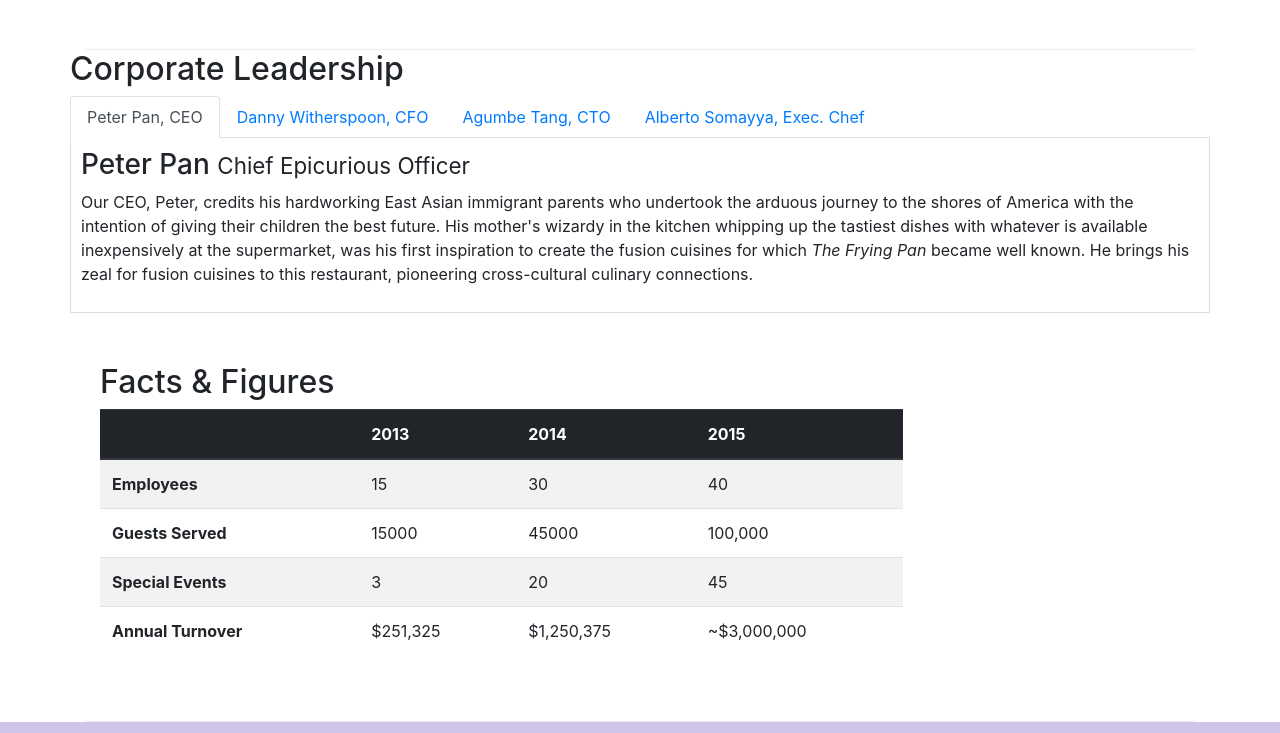
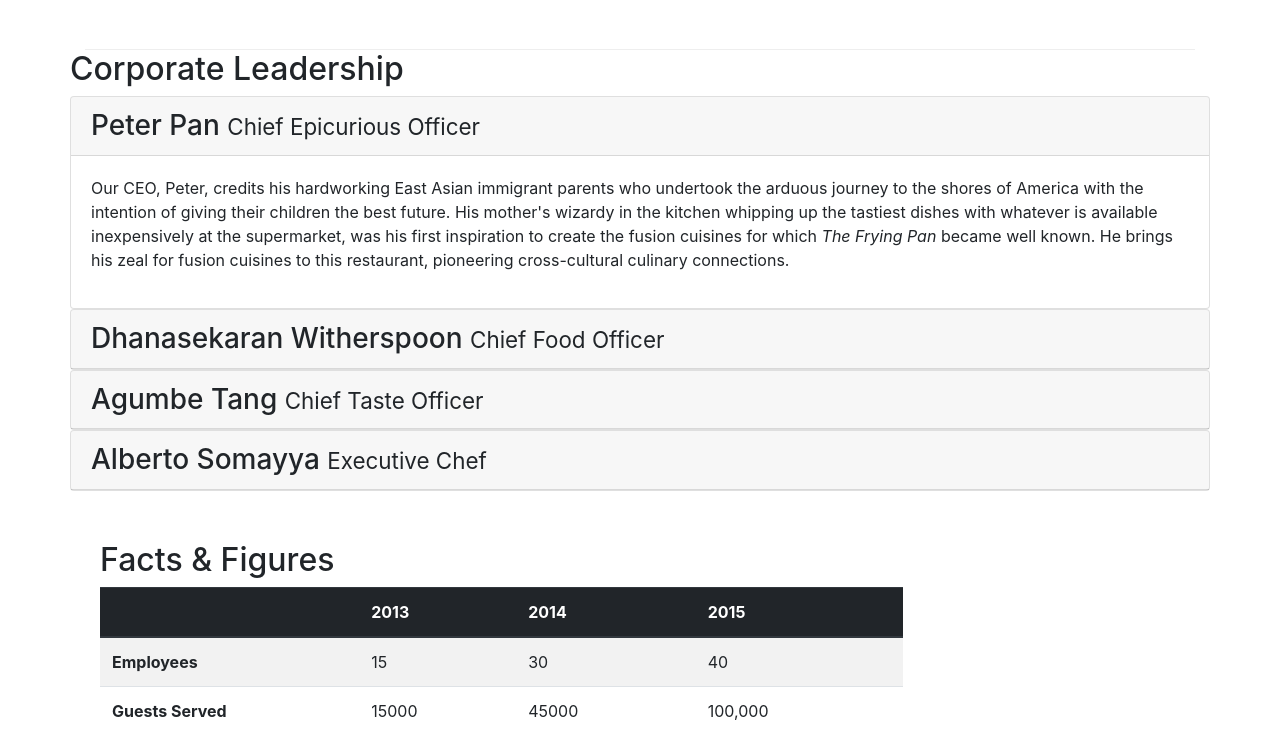
Before and after one commit to Esha-Mangal/Bootstrap, a website: page Bootstrap4/conFusion/aboutus.html in a window 1280 px wide. Shown: the part 1066-1799 px from the top of the page. Drawn offline with nearby package versions, Linux system fonts and the light colour scheme.

Commit message:
Accordion

```diff
--- a/Bootstrap4/conFusion/aboutus.html
+++ b/Bootstrap4/conFusion/aboutus.html
@@ -98,7 +98,7 @@
         <div class="row">
             <div>
                 <h2>Corporate Leadership</h2>
-                <ul class="nav nav-tabs">
+                <!-- <ul class="nav nav-tabs">
                     <li class="nav-item">
                       <a class="nav-link active" href="#peter"
                         role="tab" data-toggle="tab">Peter Pan, CEO</a>
@@ -115,23 +115,63 @@
                       <a class="nav-link" href="#alberto" role="tab"
                         data-toggle="tab">Alberto Somayya, Exec. Chef</a>
                     </li>
-                </ul>
-                <div class="tab-content">
-                    <div role="tabpanel" class="tab-pane fade show active" id="peter">
-                        <h3>Peter Pan <small>Chief Epicurious Officer</small></h3>
-                        <p class="d-none d-sm-block d-print-block">Our CEO, Peter, credits his hardworking East Asian immigrant parents who undertook the arduous journey to the shores of America with the intention of giving their children the best future. His mother's wizardy in the kitchen whipping up the tastiest dishes with whatever is available inexpensively at the supermarket, was his first inspiration to create the fusion cuisines for which <em>The Frying Pan</em> became well known. He brings his zeal for fusion cuisines to this restaurant, pioneering cross-cultural culinary connections.</p>
+                </ul> -->
+                <div id="accordion">
+                    <div class="card">
+                        <div class="card-header" role="tab" id="peterhead">
+                        <h3 class="mb-0">
+                            <a data-toggle="collapse" data-target="#peter">
+                            Peter Pan <small>Chief Epicurious Officer</small>
+                            </a>
+                        </h3>
+                        </div>
+                        <div class="collapse show" id="peter" data-parent="#accordion">
+                            <div class="card-body">
+                                <p class="d-none d-sm-block">Our CEO, Peter, credits his hardworking East Asian immigrant parents who undertook the arduous journey to the shores of America with the intention of giving their children the best future. His mother's wizardy in the kitchen whipping up the tastiest dishes with whatever is available inexpensively at the supermarket, was his first inspiration to create the fusion cuisines for which <em>The Frying Pan</em> became well known. He brings his zeal for fusion cuisines to this restaurant, pioneering cross-cultural culinary connections.</p>
+                            </div>
+                        </div>
                     </div>
-                    <div role="tabpanel" class="tab-pane fade" id="danny">
-                        <h3>Dhanasekaran Witherspoon <small>Chief Food Officer</small></h3>
-                        <p class="d-none d-sm-block d-print-block">Our CFO, Danny, as he is affectionately referred to by his colleagues, comes from a long established family tradition in farming and produce. His experiences growing up on a farm in the Australian outback gave him great appreciation for varieties of food sources. As he puts it in his own words, <em>Everything that runs, wins, and everything that stays, pays!</em></p>
+                    <div class="card">
+                        <div class="card-header" role="tab" id="dannyhead">
+                            <h3 class="mb-0">
+                                <a class="collapsed" data-toggle="collapse" data-target="#danny">
+                                Dhanasekaran Witherspoon <small>Chief Food Officer</small>
+                                </a>
+                            </h3>
+                        </div>
+                        <div class="collapse" id="danny" data-parent="#accordion">
+                            <div class="card-body">
+                                <p class="d-none d-sm-block">Our CFO, Danny, as he is affectionately referred to by his colleagues, comes from a long established family tradition in farming and produce. His experiences growing up on a farm in the Australian outback gave him great appreciation for varieties of food sources. As he puts it in his own words, <em>Everything that runs, wins, and everything that stays, pays!</em></p>
+                            </div>
+                        </div>
                     </div>
-                    <div role="tabpanel" class="tab-pane fade" id="agumbe">
-                        <h3>Agumbe Tang <small>Chief Taste Officer</small></h3>
-                        <p class="d-none d-sm-block d-print-block">Blessed with the most discerning gustatory sense, Agumbe, our CTO, personally ensures that every dish that we serve meets his exacting tastes. Our chefs dread the tongue lashing that ensues if their dish does not meet his exacting standards. He lives by his motto, <em>You click only if you survive my lick.</em></p>
+                    <div class="card">
+                        <div class="card-header" role="tab" id="agumbehead">
+                            <h3 class="mb-0">
+                                <a class="collapsed" data-toggle="collapse" data-target="#agumbe">
+                                Agumbe Tang <small>Chief Taste Officer</small>
+                                </a>
+                            </h3>
+                        </div>
+                        <div class="collapse" id="agumbe" data-parent="#accordion">
+                            <div class="card-body">
+                                <p class="d-none d-sm-block d-print-block">Blessed with the most discerning gustatory sense, Agumbe, our CTO, personally ensures that every dish that we serve meets his exacting tastes. Our chefs dread the tongue lashing that ensues if their dish does not meet his exacting standards. He lives by his motto, <em>You click only if you survive my lick.</em></p>
+                             </div>
+                        </div>
                     </div>
-                    <div role="tabpanel" class="tab-pane fade" id="alberto">
-                        <h3>Alberto Somayya <small>Executive Chef</small></h3>
-                        <p class="d-none d-sm-block d-print-block">Award winning three-star Michelin chef with wide International experience having worked closely with whos-who in the culinary world, he specializes in creating mouthwatering Indo-Italian fusion experiences. He says, <em>Put together the cuisines from the two craziest cultures, and you get a winning hit! Amma Mia!</em></p>
+                    <div class="card">
+                            <div class="card-header" role="tab" id="albertohead">
+                            <h3 class="mb-0">
+                                <a class="collapsed" data-toggle="collapse" data-target="#alberto">
+                                Alberto Somayya <small>Executive Chef</small>
+                                </a>
+                            </h3>
+                        </div>
+                        <div class="collapse" id="alberto" data-parent="#accordion">
+                            <div class="card-body">
+                                <p class="d-none d-sm-block d-print-block">Award winning three-star Michelin chef with wide International experience having worked closely with whos-who in the culinary world, he specializes in creating mouthwatering Indo-Italian fusion experiences. He says, <em>Put together the cuisines from the two craziest cultures, and you get a winning hit! Amma Mia!</em></p>
+                            </div>
+                        </div>
                     </div>
                 </div>
             </div>
```
